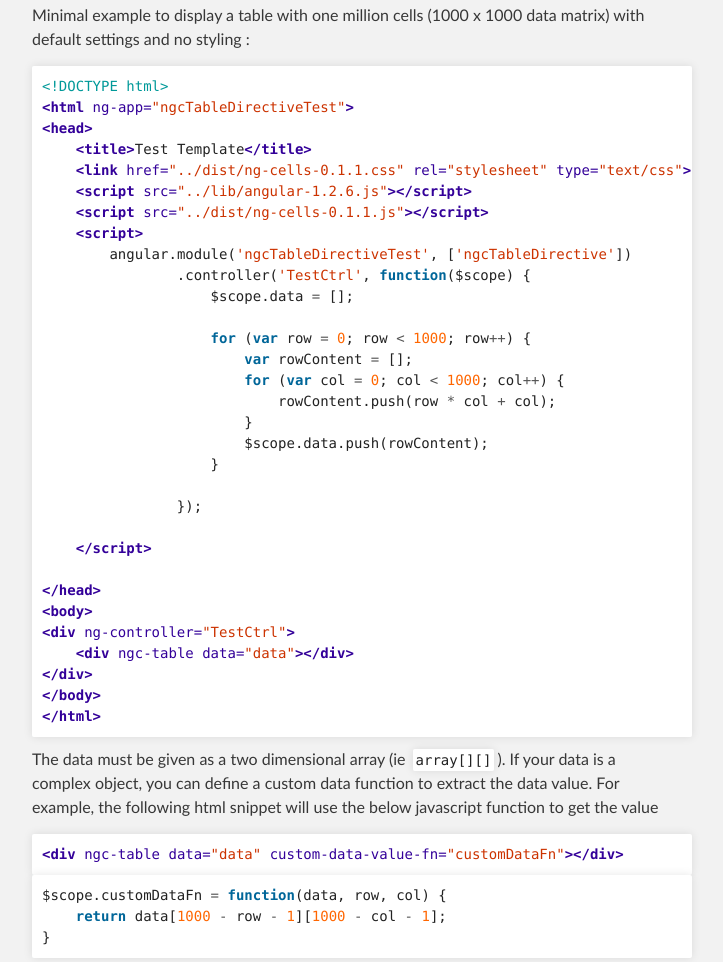
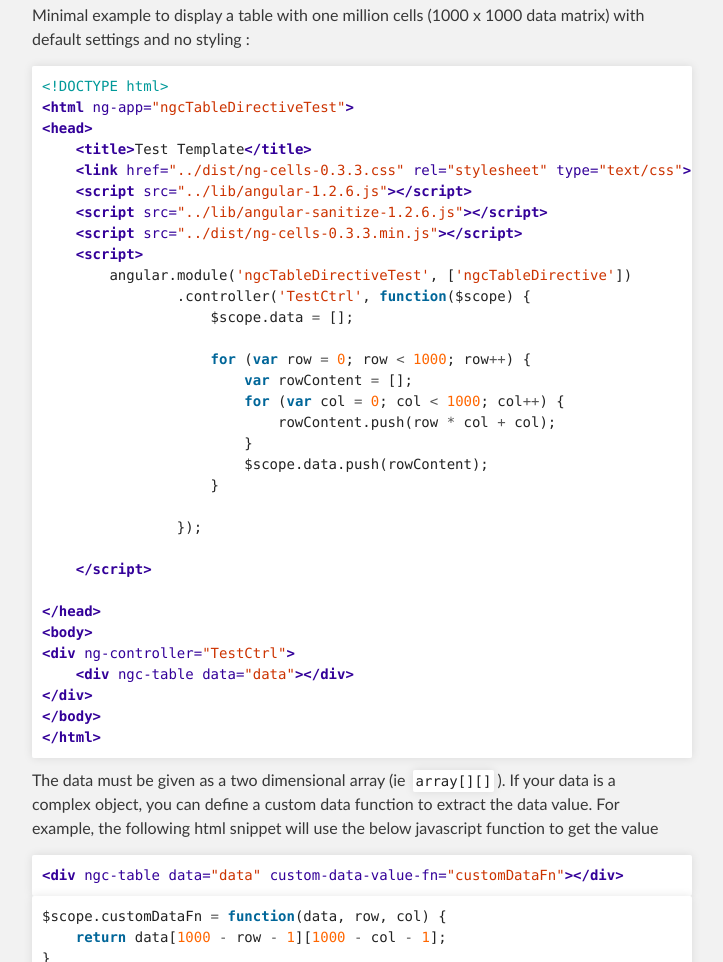
Before and after one commit to gdepourtales/ng-cells, a plain HTML site: page index.html in a window 1280 px wide. Shown: the part 1793-2755 px from the top of the page, without its empty margins (288-1011 px from the left). Drawn offline with Linux system fonts and the light colour scheme; some packages are replaced by stand-ins of ours; a script that the page names is missing.

Commit message:
Fixed version and dependency on example

```diff
--- a/index.html
+++ b/index.html
@@ -135,9 +135,10 @@ The behaviour is identical for the number of columns, the area between the left
 <span class="nt">&lt;html</span> <span class="na">ng-app=</span><span class="s">"ngcTableDirectiveTest"</span><span class="nt">&gt;</span>
 <span class="nt">&lt;head&gt;</span>
     <span class="nt">&lt;title&gt;</span>Test Template<span class="nt">&lt;/title&gt;</span>
-    <span class="nt">&lt;link</span> <span class="na">href=</span><span class="s">"../dist/ng-cells-0.1.1.css"</span> <span class="na">rel=</span><span class="s">"stylesheet"</span> <span class="na">type=</span><span class="s">"text/css"</span><span class="nt">&gt;</span>
+    <span class="nt">&lt;link</span> <span class="na">href=</span><span class="s">"../dist/ng-cells-0.3.3.css"</span> <span class="na">rel=</span><span class="s">"stylesheet"</span> <span class="na">type=</span><span class="s">"text/css"</span><span class="nt">&gt;</span>
     <span class="nt">&lt;script </span><span class="na">src=</span><span class="s">"../lib/angular-1.2.6.js"</span><span class="nt">&gt;&lt;/script&gt;</span>
-    <span class="nt">&lt;script </span><span class="na">src=</span><span class="s">"../dist/ng-cells-0.1.1.js"</span><span class="nt">&gt;&lt;/script&gt;</span>
+    <span class="nt">&lt;script </span><span class="na">src=</span><span class="s">"../lib/angular-sanitize-1.2.6.js"</span><span class="nt">&gt;&lt;/script&gt;</span>
+    <span class="nt">&lt;script </span><span class="na">src=</span><span class="s">"../dist/ng-cells-0.3.3.min.js"</span><span class="nt">&gt;&lt;/script&gt;</span>
     <span class="nt">&lt;script&gt;</span>
         <span class="nx">angular</span><span class="p">.</span><span class="nx">module</span><span class="p">(</span><span class="s1">'ngcTableDirectiveTest'</span><span class="p">,</span> <span class="p">[</span><span class="s1">'ngcTableDirective'</span><span class="p">])</span>
                 <span class="p">.</span><span class="nx">controller</span><span class="p">(</span><span class="s1">'TestCtrl'</span><span class="p">,</span> <span class="kd">function</span><span class="p">(</span><span class="nx">$scope</span><span class="p">)</span> <span class="p">{</span>
```
